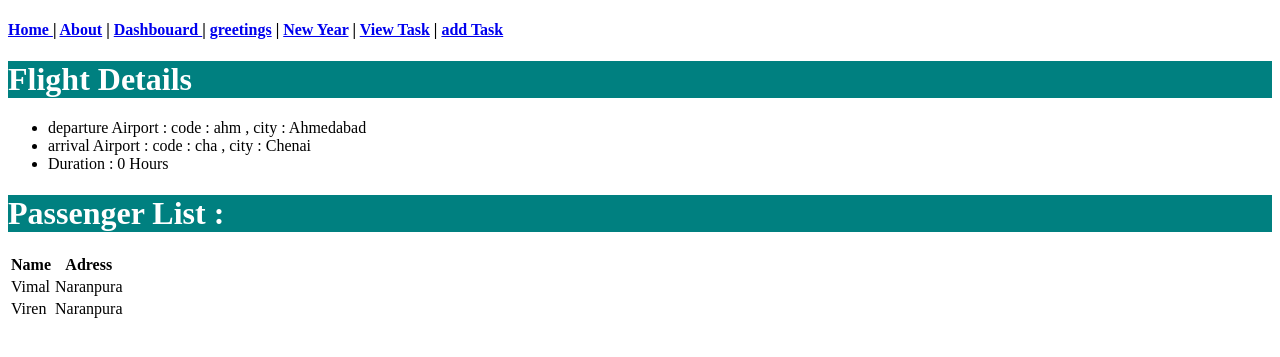
After one commit to viralsir/FirstDjangoProject, a Django app: page /airline/flights/1 in a window 1280 px wide. The commit adds this page. Shown: the top 357 px of the page. Run offline with Django 4.2, Linux system fonts and the light colour scheme; data comes from the database, SQL or seed files in the repository; both versions use the stored data as it was after the commit.

Commit message:
flight details  page and passenger model has been added.

```diff
--- a/airline/admin.py
+++ b/airline/admin.py
@@ -1,5 +1,6 @@
 from django.contrib import admin
-from .models import airport,flight
+from .models import airport,flight,passenger
 # Register your models here.
 admin.site.register(airport)
 admin.site.register(flight)
+admin.site.register(passenger)
--- a/airline/models.py
+++ b/airline/models.py
@@ -19,3 +19,11 @@ class flight(models.Model):
     duration = models.IntegerField(default=0)
     def __str__(self):
         return self.departure.city + " -> " + self.arrival.city
+
+class passenger(models.Model):
+    name= models.CharField(max_length=50)
+    address=models.CharField(max_length=200)
+    flights=models.ManyToManyField(flight, related_name='passengers')
+
+    def __str__(self):
+        return self.name;
--- a/airline/urls.py
+++ b/airline/urls.py
@@ -2,4 +2,7 @@ from django.urls import path
 from .views import *
 urlpatterns = [
     path('list/', listofairports, name='view-airport'),
+    path("flights/",flight_home,name="home-flight"),
+    path("flights/<int:flight_id>",flight_details,name="flight-details"),
+    # flights/1  fliths/2
 ]
--- a/airline/views.py
+++ b/airline/views.py
@@ -1,5 +1,5 @@
 from django.shortcuts import render
-from .models import airport
+from .models import airport,flight,passenger
 
 # Create your views here.
 def listofairports(request):
@@ -8,3 +8,19 @@ def listofairports(request):
     # list(airports)
     return render(request,"airline/listofairports.html",{"airports":list(airports)})
 #[{"code":1,"city":"Ahme"},{},{}]
+
+
+def flight_home(request):
+    flights=flight.objects.all()
+
+    return render(request,"airline/FlightHome.html",{"flights":flights})
+
+def flight_details(request,flight_id):
+     flightdetail=flight.objects.get(pk=flight_id)
+
+     return render(request,"airline/flightdetail.html",
+                   {
+                       "flight":flightdetail,
+                       "passengers":flightdetail.passengers.all(),
+                       #"passenger":passenger.objects.all(flight_id=flight_id),
+                    })
--- /dev/null
+++ b/templates/airline/flightdetail.html
@@ -0,0 +1,37 @@
+{% extends "student/base_layout.html" %}
+{% block title %}
+    Flight Detail
+{% endblock %}
+{% block body %}
+    <h1> Flight Details </h1>
+    <ul>
+      <li>
+          departure Airport : code : {{ flight.departure.code }} , city : {{ flight.departure.city }}
+
+      </li>
+       <li>
+           arrival Airport : code : {{ flight.arrival.code }} , city : {{ flight.arrival.city }}
+       </li>
+       <li>
+           Duration : {{ flight.duration }} Hours
+       </li>
+    </ul>
+
+ <h1>
+   Passenger List :
+ </h1>
+
+   <table>
+      <tr>
+        <th> Name </th>
+        <th> Adress </th>
+      </tr>
+      {% for passenger in passengers %}
+          <tr>
+             <td> {{ passenger.name }}</td>
+             <td> {{ passenger.address }}</td>
+          </tr>
+      {% endfor %}
+   </table>
+
+{% endblock %}
--- a/templates/student/base_layout.html
+++ b/templates/student/base_layout.html
@@ -23,10 +23,8 @@
       <a href="{% url 'task-home' %}"> View Task</a> |
        <a href="{% url 'task-add' %}"> add Task</a>
   </h4>
-<h1>
-      {% block body %}
+  {% block body %}
 
       {% endblock %}
-</h1>
 </body>
 </html>
```
Also changed, not shown: templates/airline/FlightHome.html (added, +20 -0 lines), airline/migrations/0005_passenger.py (added), db.sqlite3.
